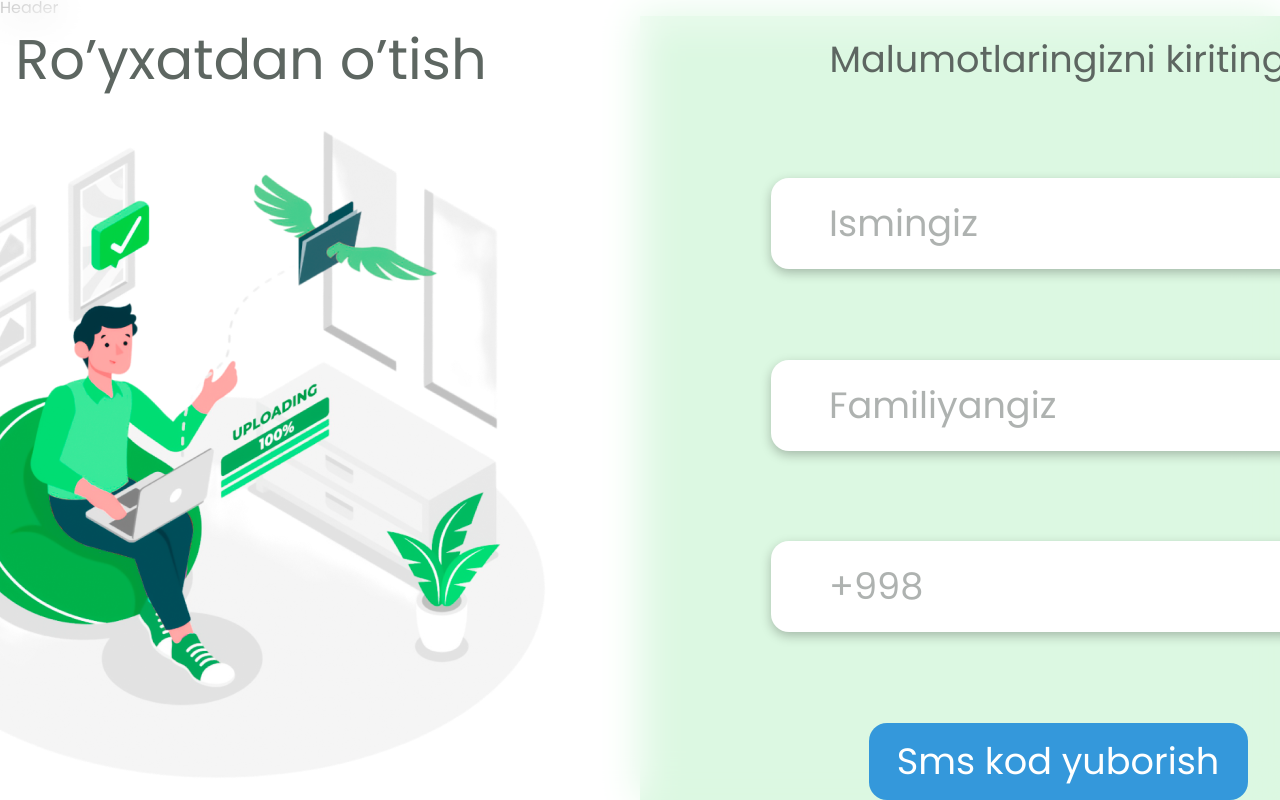
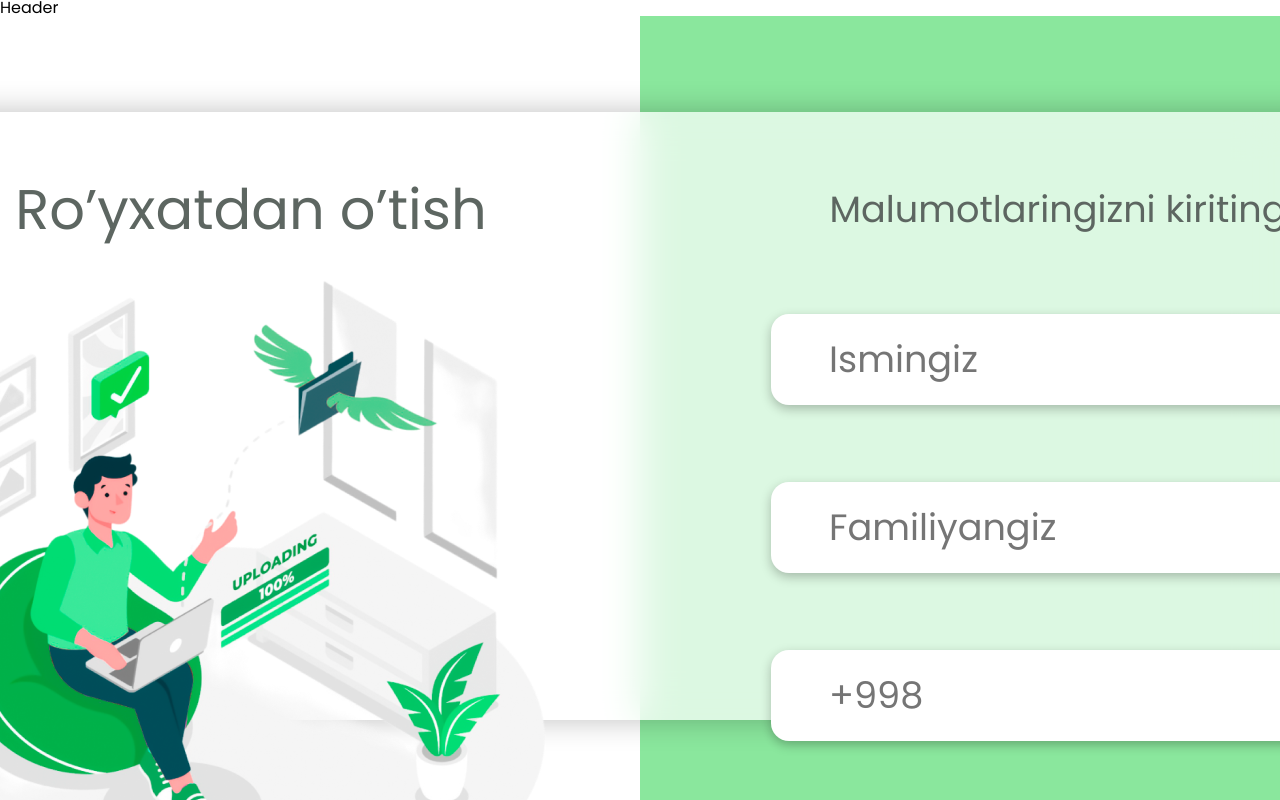
Before and after one commit to bekicom/Frosh, a React (Create React App) app: page /register in a window 1280 px wide. Built offline with nearby package versions, Linux system fonts and the light colour scheme.

Commit message:
register1

```diff
--- a/src/pages/auth/register.css
+++ b/src/pages/auth/register.css
@@ -10,7 +10,8 @@
 
 .register-card {
   width: 1614px;
-  height: 908px;
+  height: calc(100% - 192px);
+
   flex-shrink: 0;
   border-radius: 57px;
   background: rgba(255, 255, 255, 0.7);
@@ -66,7 +67,7 @@
   line-height: normal;
 }
 
-.reg-card-register > form > input {
+.reg-card-register form input {
   width: 574px;
   height: 91px;
   flex-shrink: 0;
@@ -83,7 +84,7 @@
   line-height: normal;
 }
 
-::placeholder {
+.reg-card-register > ::placeholder {
   color: rgba(93, 102, 97, 0.5);
   font-family: Poppins;
   font-size: 36.65px;
```
